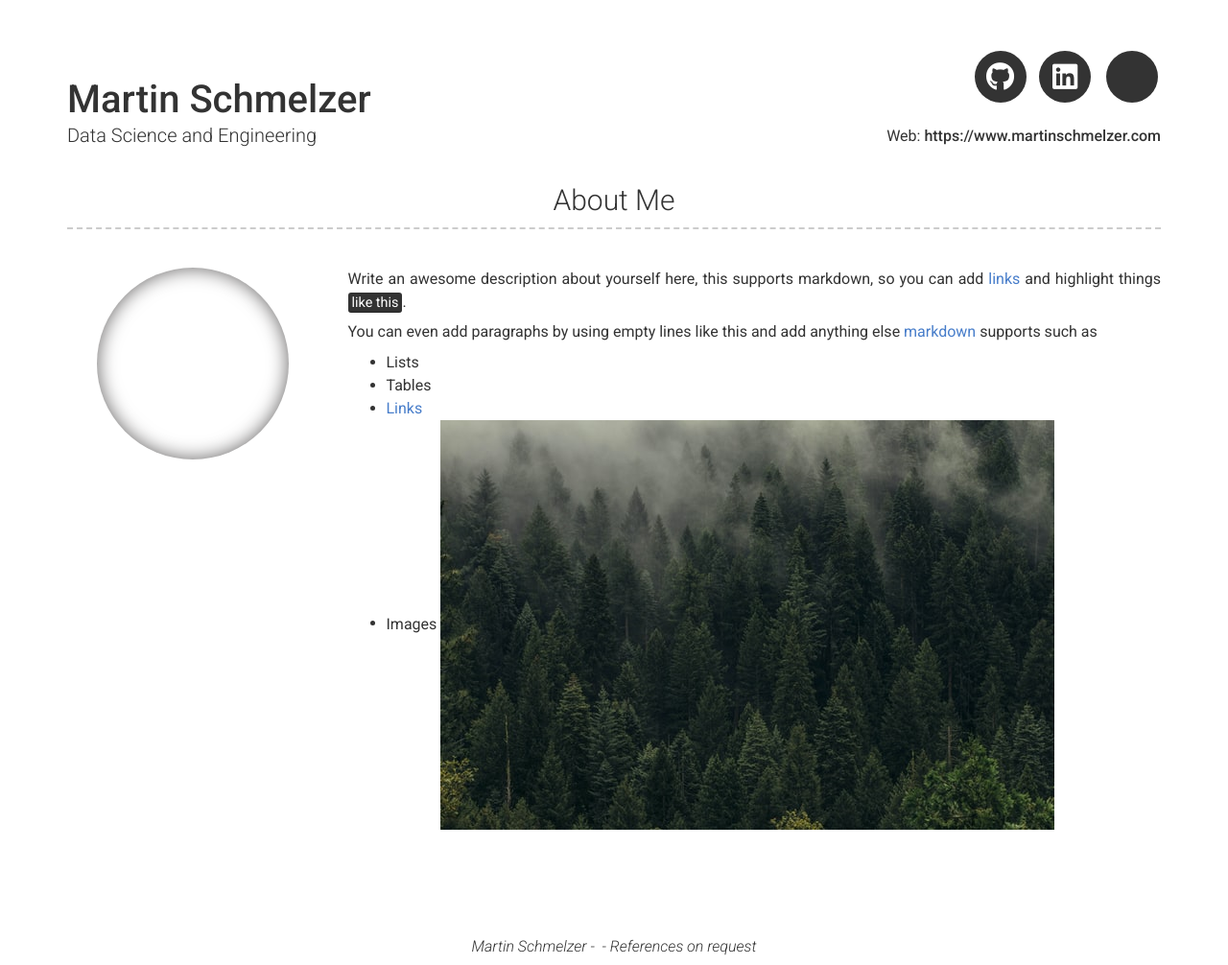
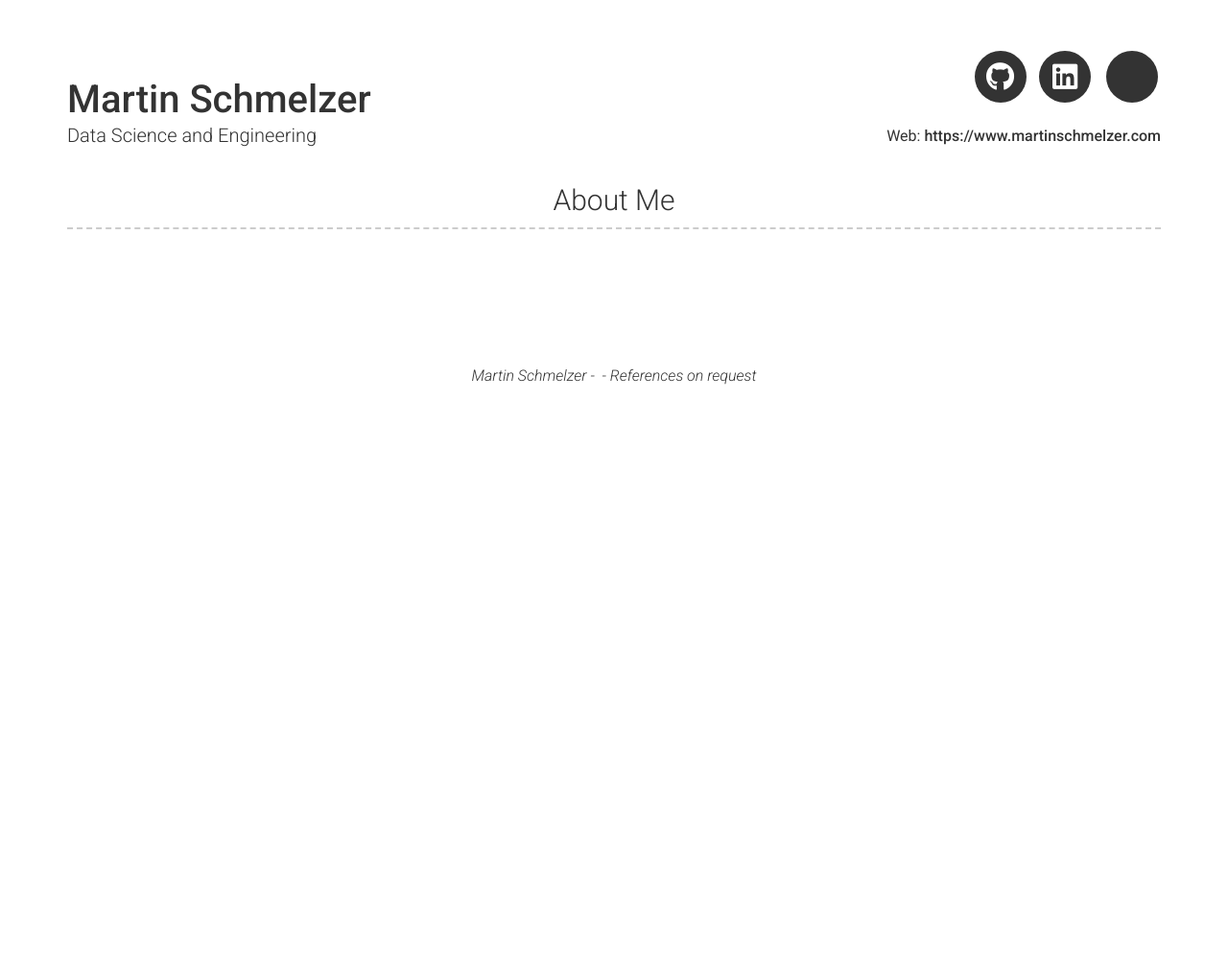
Before and after one commit to shmlzr/shmlzr.github.io, a Jekyll site: the page built from index.md, in a window 1280 px wide. Shown: the whole page at 96% size. Built offline with Jekyll 4.4.1, drawn with Linux system fonts in a browser that asks for light colours; nearby versions of some CDN libraries; after the commit the page ends 900 px from its top, so only the background shows below that; part of the change alters nothing that is shown.

Commit message:
Changed details

```diff
--- a/_config.yml
+++ b/_config.yml
@@ -50,15 +50,15 @@ additional_links:
 
 # About Section
 # about_title: About Me (Use this to override about section title)
-about_profile_image: Directory of profile image (eg. images/profile.jpg)
-about_content: | # this will include new lines to allow paragraphs
-  Write an awesome description about yourself here, this supports markdown, so you can add [links](http://foobar.com) and highlight things <mark>like this</mark>.
-
-  You can even add paragraphs by using empty lines like this and add anything else [markdown](https://www.markdownguide.org/getting-started#what-is-markdown) supports such as
-    - Lists
-    - Tables
-    - <a href="google.com">Links</a>
-    - Images ![alt text](/images/landscape-trees.jpg "Trees")
+# about_profile_image: Directory of profile image (eg. images/profile.jpg)
+# about_content: | # this will include new lines to allow paragraphs
+#  Write an awesome description about yourself here, this supports markdown, so you can add [links](http://foobar.com) and highlight things <mark>like this</mark>.
+#
+#   You can even add paragraphs by using empty lines like this and add anything else [markdown](https://www.markdownguide.org/getting-started#what-is-markdown) supports such as
+#     - Lists
+#     - Tables
+#     - <a href="google.com">Links</a>
+#     - Images ![alt text](/images/landscape-trees.jpg "Trees")
 
 # content:
 #   - title: Projects # Title for the section
```
